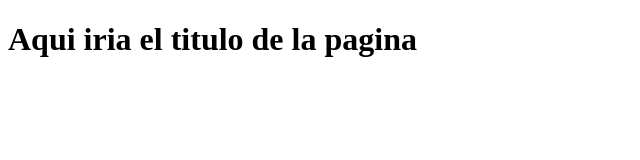
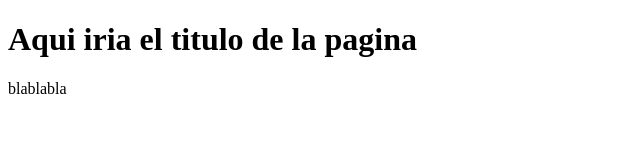
Before and after one commit to javier778/Proyecto-web-empresa-C, a plain HTML site: page index.html in a window 1280 px wide. Shown: the full height of the page, 0-640 px from the left. Drawn offline with Linux system fonts and the light colour scheme.

Commit message:
Update index.html

```diff
--- a/index.html
+++ b/index.html
@@ -8,5 +8,6 @@
 </head>
 <body>
     <h1>Aqui iria el titulo de la pagina</h1>
+    <p>blablabla</p>
 </body>
 </html>
```
